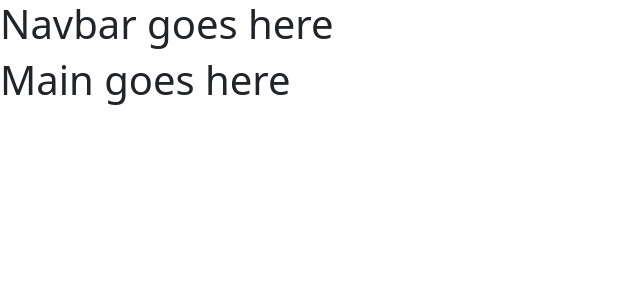
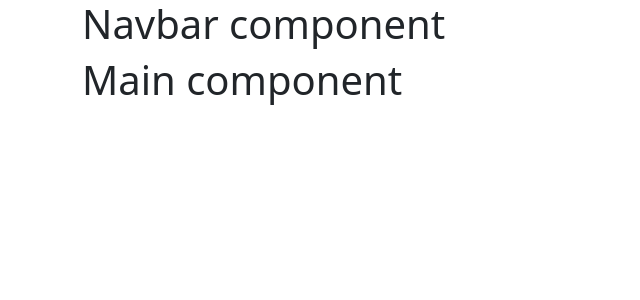
Before and after one commit to radubartan/scrimba-build-react-info-site, a JavaScript app: page / in a window 1280 px wide. Shown: the top 300 px of the page, without its empty margins (0-640 px from the left). Built offline with nearby package versions, Linux system fonts and the light colour scheme.

Commit message:
L22 - Project setup - Bob Ziroll's code

```diff
--- a/index.html
+++ b/index.html
@@ -7,6 +7,9 @@
    <link rel="preconnect" href="https://fonts.googleapis.com">
    <link rel="preconnect" href="https://fonts.gstatic.com" crossorigin>
    <link href="https://fonts.googleapis.com/css2?family=Inter:wght@400;600;700&display=swap" rel="stylesheet">
+
+   <!-- CSS -->
+   <link rel="stylesheet" href="./src/css/style.css"
 </head>
 
 <body>
--- a/src/App.js
+++ b/src/App.js
@@ -3,11 +3,10 @@ import Main from './components/Main.js'
 
 function App() {
    return (
-      <>
+      <div className='container'>
          <Navbar />
          <Main />
-      </>
-
+      </div>
    )
 }
 
--- a/src/components/Main.js
+++ b/src/components/Main.js
@@ -1,6 +1,6 @@
 function Main() {
    return (
-      <h1>Main goes here</h1>
+      <h1>Main component</h1>
    )
 }
 
--- a/src/components/Navbar.js
+++ b/src/components/Navbar.js
@@ -1,6 +1,6 @@
 function Navbar() {
    return (
-      <h1>Navbar goes here</h1>
+      <h1>Navbar component</h1>
    )
 }
 
--- a/src/index.js
+++ b/src/index.js
@@ -3,12 +3,4 @@ import '../src/css/style.css'
 import App from "../src/App.js"
 
 
-function Page() {
-   return (
-      <div>
-         <App />
-      </div>
-   )
-}
-
-ReactDOM.render(<Page />, document.getElementById("root"))
+ReactDOM.render(<App />, document.getElementById("root"))
```
